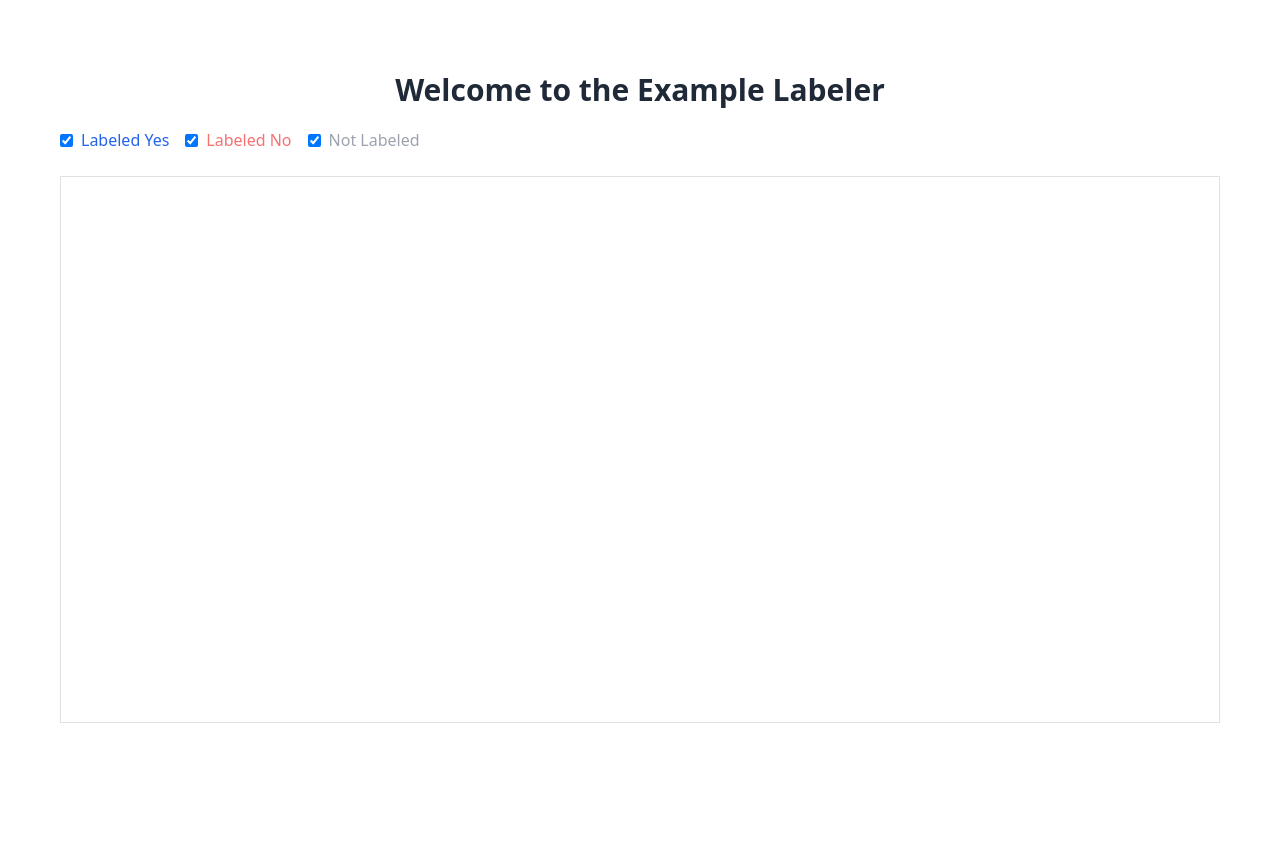
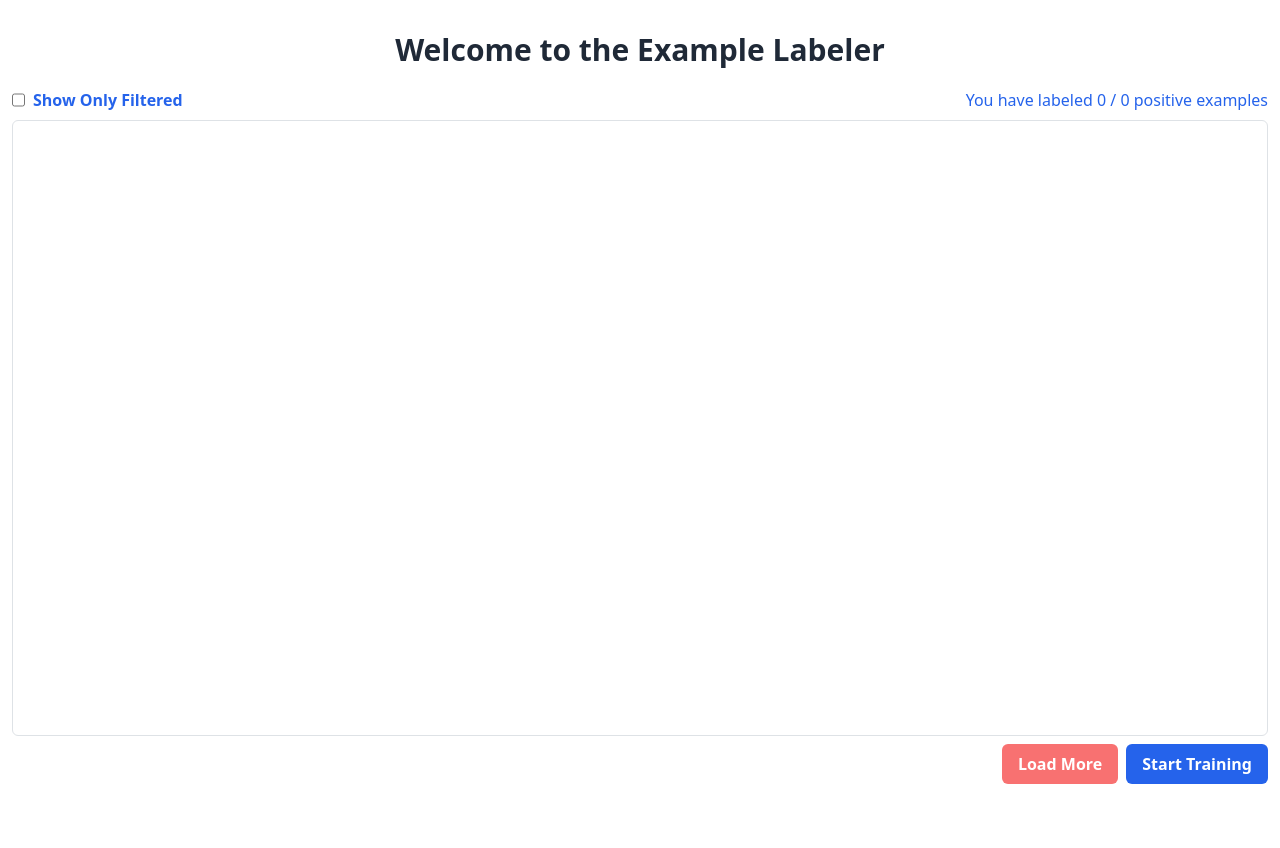
Before and after one commit to leijie-wang/filterbuddy-experiment, a Django app: template templates/examplelabel.html in a window 1280 px wide. After the commit the page ends 784 px from the top, so only its background shows below. Run offline with Django 4.2, Linux system fonts and the light colour scheme; the template is opened without the code that fills it, so the values that code supplies are empty; some libraries are stand-ins or nearby versions.

Commit message:
add more advanced features to the example labeler

```diff
--- a/experimentweb/urls.py
+++ b/experimentweb/urls.py
@@ -22,7 +22,10 @@ urlpatterns = [
     path('admin/', admin.site.urls),
     path('onboarding', sharedviews.onboarding, name='onboarding'),
     path('load_system', sharedviews.load_system),
+    path('load_more_data/', sharedviews.load_more_data),
+
     path('wordfilter/', sharedviews.wordfilter, name='wordfilter'),
+
     path('examplelabel/', sharedviews.examplelabel, name='examplelabel'),
-    path('trainML/', sharedviews.trainML, name='trainML'),
+    path('trainML/', sharedviews.trainML),
 ]
--- a/static/js/examplelabel.js
+++ b/static/js/examplelabel.js
@@ -1,3 +1,47 @@
+
+
+
+function display_data(new_dataset){
+    // display data on the page
+    let textList = $('#textList');
+
+    for (let i = 0; i < new_dataset.length; i++) {
+        // create a new div element for each text with the template
+
+        console.log(new_dataset[i]);
+        let newDiv = document.createElement('div');
+        newDiv.innerHTML = `
+            <div
+                x-data="{selected: false, text: '${new_dataset[i]}'}"
+                x-show="!filtered || selected == true"
+                class="flex flex-row items-center space-x-4 py-1 border-b border-gray-300"
+            >
+                <div x-text="text" class="flex-grow w-7/10 p-2"></div>
+                <div class="flex flex-row w-3/10 justify-center space-x-2">
+                    <button
+                        @click="selected = !selected; yes_counter += selected ? 1 : -1"
+                        :class="{'bg-blue-500 hover:bg-blue-600': selected == true, 'bg-gray-300 hover:bg-gray-400': selected == false}"
+                        class="text-white font-bold py-1 px-3 rounded"
+                    >
+                        Yes
+                    </button>
+                </div>
+            </div>`;
+        textList.append(newDiv);
+    }
+}
+
+display_data(dataset);
+
 function trainML(){
+    // fetch information from examplelabel.html and send to server
+    let data = [];
+    $('#textList > div').each(function () {
+        // read its x-data from alphine framework
+        let x = $(this).attr('x-data');
+        // the x-data is in the format of "{selected: null, text: '....'}" in html, extract its text and selected status
+
+
+    });
 
 }
--- a/templates/examplelabel.html
+++ b/templates/examplelabel.html
@@ -15,7 +15,6 @@
   <script src="https://cdn.tailwindcss.com"></script>
   <script src="{% static 'js/jquery-3.7.1.js'%}"></script>
   <script defer src="https://cdn.jsdelivr.net/npm/alpinejs@3.x.x/dist/cdn.min.js"></script>
-
 </head>
 
 <body class="container h-screen overflow-y-hidden">
@@ -30,67 +29,110 @@
   </noscript>
 
 
-  <div class="flex flex-col m-5 justify-start gap-y-4 py-4 h-screen">
-    <div class="mx-auto pb-1 h-fit">
+  <div class="flex flex-col my-2 justify-start gap-y-4 py-4 h-screen">
+    <div class="mx-auto pb-1 h-fit flex-grow-0">
       <h1 class="text-3xl font-semibold text-gray-800">Welcome to the Example Labeler</h1>
     </div>
 
     <!-- display a list of comments to be reviewed -->
-    <div x-data="{filters: {yes: true, no: true, notLabeled: true}, counters: {yes: 0, no: 0}}" class="flex flex-col h-5/6">
+    <div
+      x-data="{filtered: false, yes_counter: 0, total_counter: 0}"
+      class="flex flex-col h-5/6 gap-y-2 flex-grow"
+    >
       <!-- display a set of filter options -->
-      <div class="header flex flex-row">
-          <div class="flex justify-between">
-            <div class="flex space-x-4 mb-4">
-              <label class="flex items-center">
-                  <input type="checkbox" x-model="filters.yes" id="yesFilter" class="form-checkbox">
-                  <span class="ml-2 text-blue-600">Labeled Yes</span>
-              </label>
-              <label class="flex items-center">
-                  <input type="checkbox" x-model="filters.no" id="noFilter" class="form-checkbox">
-                  <span class="ml-2 text-red-400">Labeled No</span>
-              </label>
-              <label class="flex items-center">
-                  <input type="checkbox" x-model="filters.notLabeled" id="notLabeledFilter" class="form-checkbox">
-                  <span class="ml-2 text-gray-400">Not Labeled</span>
-              </label>
-            </div>
-          </div>
+      <div class="header flex justify-between">
+        <label class="flex gap-2">
+            <input type="checkbox" x-model="filtered" id="yesFilter" class="form-checkbox">
+            <span class=" text-blue-600 font-bold">Show Only Filtered</span>
+        </label>
+        <div x-text="'You have labeled ' + yes_counter + ' / ' + total_counter + ' positive examples'" class="text-base text-blue-600"></div>
       </div>
       <!-- display a list of comments to be reviewed -->
-      <div id="textList" class="body flex flex-col space-y-2 overflow-y-auto py-4 px-4 border border-gray-600 h-full">
-        {% for data in dataset %}
-        <div
-          x-data="{selected: null, text: '{{ data.text }}'}"
-          x-show="(filters.yes && selected == 'yes') || (filters.no && selected == 'no') || (filters.notLabeled && selected == null)"
-          class="flex flex-row items-center space-x-4 py-1 border-b border-gray-300">
-
-          <div x-text="text" class="flex-grow w-7/10 p-2"></div>
-          <div class="flex flex-row w-3/10 justify-center space-x-2">
-            <button
-              @click="selected = 'yes'"
-              :class="{'bg-blue-500 hover:bg-blue-600': selected == 'yes', 'bg-gray-300 hover:bg-gray-400': selected !== 'yes'}"
-              class="text-white font-bold py-1 px-3 rounded">
-              Yes
-            </button>
-            <button
-              @click="selected = 'no'"
-              :class="{'bg-red-300 hover:bg-red-400': selected === 'no', 'bg-gray-300 hover:bg-gray-400': selected !== 'no'}"
-              class="text-white font-bold py-1 px-3 rounded">
-              No
-            </button>
-          </div>
-        </div>
-        {% endfor %}
+      <div id="textList" class="body flex flex-col space-y-2 overflow-y-auto py-4 px-4 border border-gray-600 rounded h-full">
       </div>
-      <div>
-        <button @click="trainML" class="text-white font-bold py-1 px-3 rounded">
-          Train
+      <div class="bottom flex justify-end gap-x-2">
+        <button @click="load_more_data" class="bg-red-400 text-white font-bold py-2 px-3 rounded">
+          Load More
+        </button>
+        <button @click="train_ML" class="bg-blue-600 text-white font-bold py-2 px-3 rounded">
+          Start Training
         </button>
       </div>
     </div>
   </div>
 </body> <!-- closes container -->
 <!-- custom js -->
-<script src="{% static 'js/examplelabel.js' %}"></script>
+<script defer>
+  var dataset = JSON.parse(`{{dataset | safe}}`);
+  function display_data(new_dataset){
+    // display data on the page
+    let textList = $('#textList');
+    // remove all elements that have the new-indicator class
+    textList.find('.new-indicator').remove();
 
+    for (let i = 0; i < new_dataset.length; i++) {
+        // create a new div element for each text with the template
+
+        console.log(new_dataset[i]);
+        let newDiv = document.createElement('div');
+        new_dataset[i].text = new_dataset[i].text.replace(/'/g, "\\'");
+        newDiv.innerHTML = `
+            <div
+                x-data="{selected: false, isNew: true, text: '${new_dataset[i].text}'}"
+                x-init="total_counter += 1"
+                x-show="!filtered || selected == true"
+                class="flex flex-row items-center space-x-1 py-1 border-b border-gray-300"
+            >
+                <div class="new-indicator text-xs font-semibold text-red-200 self-start">New</div>
+                <div x-text="text" class="flex-grow w-7/10 p-2"></div>
+                <div class="flex flex-row w-3/10 justify-center space-x-2">
+                    <button
+                        @click="selected = !selected; yes_counter += selected ? 1 : -1"
+                        :class="{'bg-blue-500 hover:bg-blue-600': selected == true, 'bg-gray-300 hover:bg-gray-400': selected == false}"
+                        class="text-white font-bold py-1 px-3 rounded"
+                    >
+                        Yes
+                    </button>
+                </div>
+            </div>`;
+        textList.append(newDiv);
+    }
+    dataset = dataset.concat(data);
+  }
+
+  function load_more_data(){
+    // load more data from the server
+    $.ajax({
+      url: "/load_more_data",
+      type: "GET",
+      data: {
+        'last_length': dataset.length,
+      },
+      dataType: 'json',
+      success: function (data) {
+        display_data(data);
+      }
+    });
+  }
+
+  // function train_ML(){
+  //   // train the ML model
+
+  //   // iterate through elements of the textList
+  //   $.ajax({
+  //     url: "/train_ML",
+  //     type: "GET",
+  //     data: {
+  //       'dataset': JSON.stringify(dataset),
+  //     },
+  //     dataType: 'json',
+  //     success: function (data) {
+  //       console.log(data);
+  //     }
+  //   });
+  // }
+  display_data(dataset);
+
+
+</script>
 </html>
```
Also changed, not shown: datasets/toxicity.py (+21 -9 lines), sharedsteps/views.py (+17 -10 lines).
